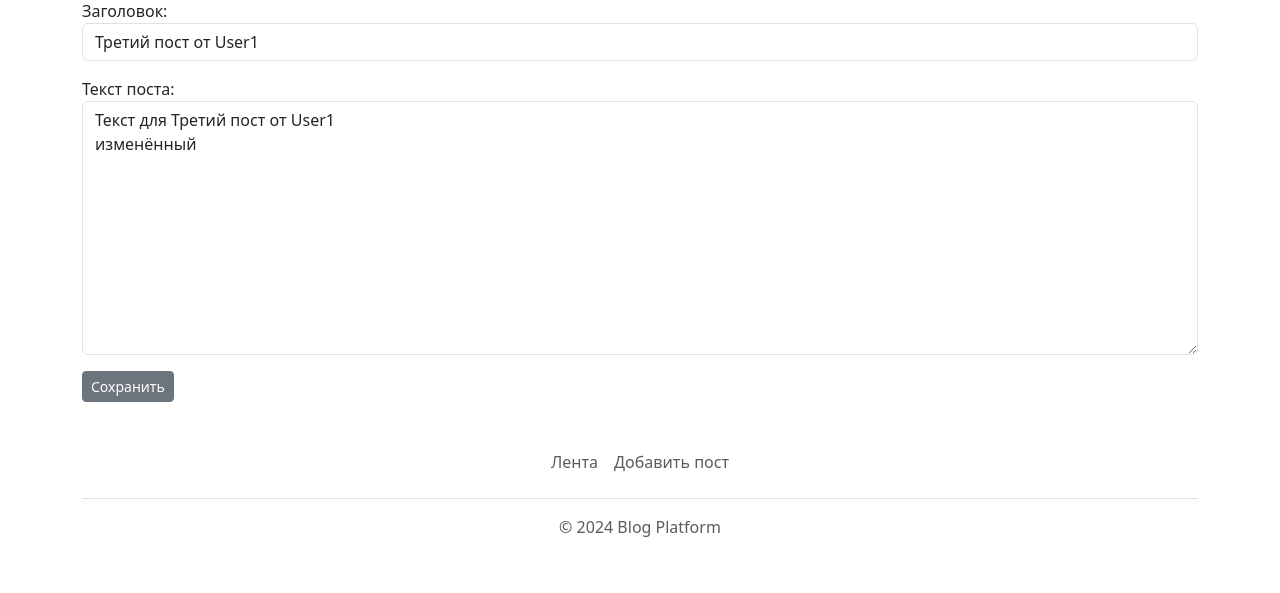
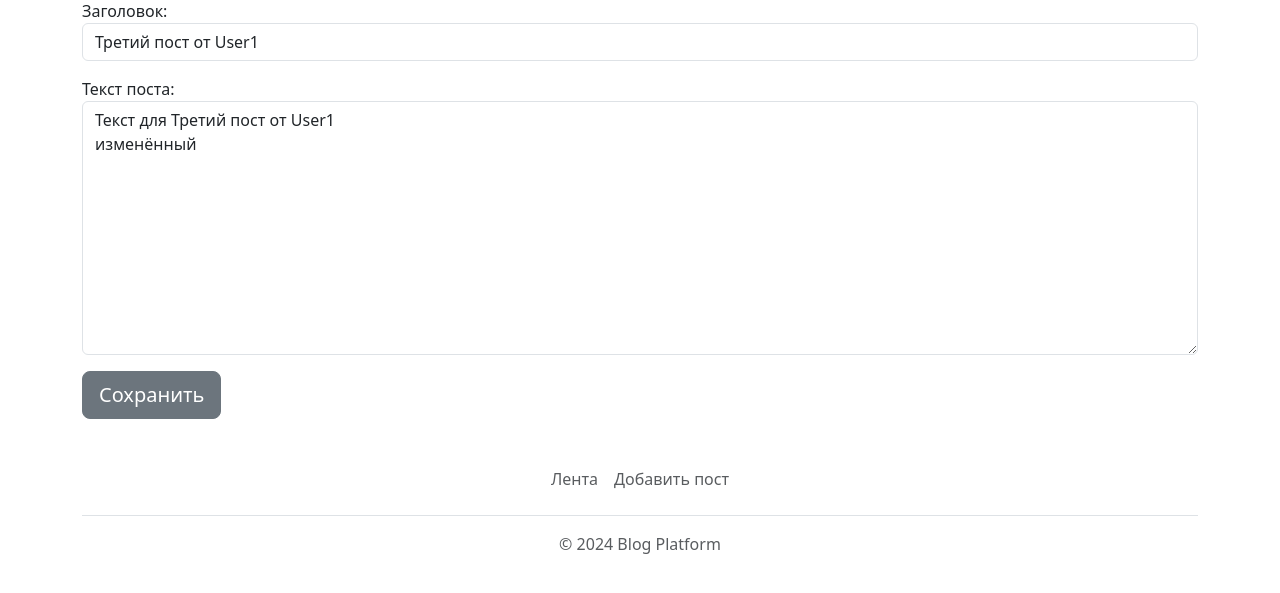
Before and after one commit to ezulex/BlogPlatform, a Django app: page /post_edit/3/ in a window 1280 px wide. Shown: the part 154-747 px from the top of the page. Run offline with Django 4.2, Linux system fonts and the light colour scheme; a user stored in the database is signed in; data comes from the database, SQL or seed files in the repository; both versions use the stored data as it was after the commit.

Commit message:
Post edit and changing database

```diff
--- a/Platform/Blog/templates/post_edit.html
+++ b/Platform/Blog/templates/post_edit.html
@@ -7,6 +7,6 @@
     <form method="POST" enctype="multipart/form-data">
         {% csrf_token %}
         {{ form.as_p }}
-        <button class="btn btn-secondary btn-sm" type="submit">Сохранить</button>
+        <button class="btn btn-secondary btn-lg" type="submit">Сохранить</button>
     </form>
 {% endblock %}
```
Also changed, not shown: Platform/db_current.sqlite3.
